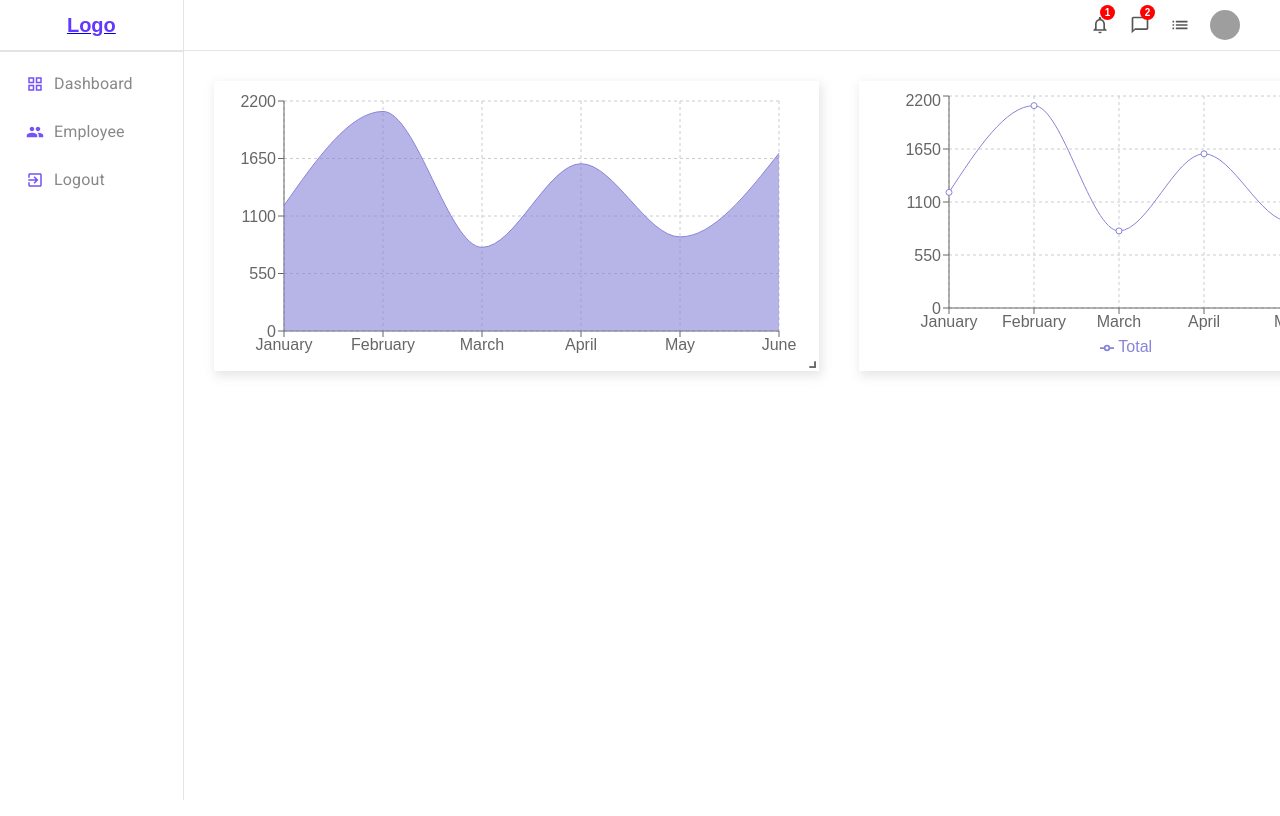
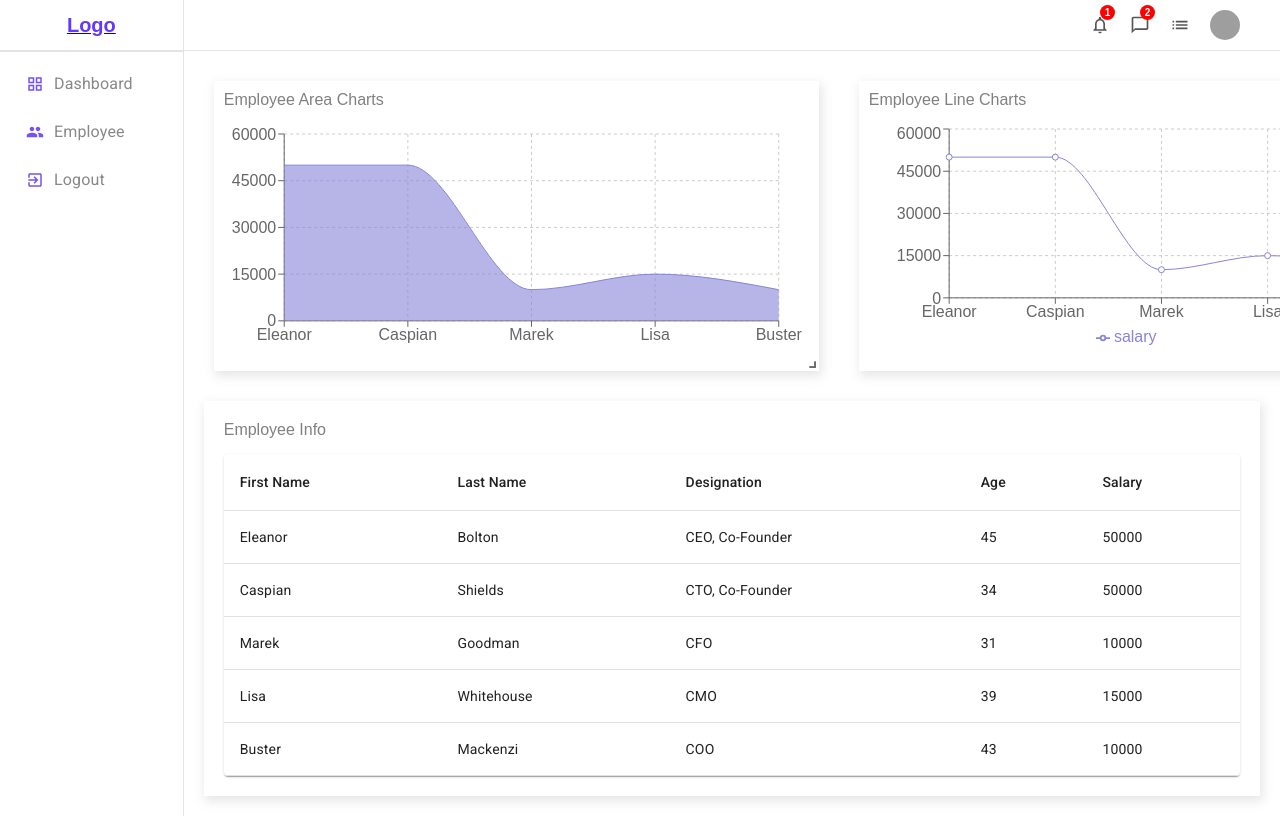
Before and after one commit to RoshaniBhadane/Admin-Panel, a React (Create React App) app: page /dashboard in a window 1280 px wide. Shown: the top 816 px of the page. Built offline with nearby package versions, Linux system fonts and the light colour scheme; sample sign-in values are in the browser's storage; grey boxes are pictures that could not be loaded.

Commit message:
final changes

```diff
--- a/src/components/charts/AreaChart.tsx
+++ b/src/components/charts/AreaChart.tsx
@@ -1,3 +1,4 @@
+import { Box } from "@mui/material";
 import {
     AreaChart,
     Area,
@@ -11,7 +12,7 @@ import {
 
 export const AreaChartComponent = ({ data }: any) => {
     return (
-        <ResponsiveContainer width="100%" height="100%">
+        <ResponsiveContainer width="100%" height="84%">
         <AreaChart
           width={500}
           height={400}
@@ -24,10 +25,10 @@ export const AreaChartComponent = ({ data }: any) => {
           }}
         >
           <CartesianGrid strokeDasharray="3 3" />
-          <XAxis dataKey="name" />
+          <XAxis dataKey="first_name" />
           <YAxis/>
           <Tooltip />
-          <Area type="monotone" dataKey="Total" stackId="1" stroke="#8884d8" fill="#8884d8" />
+          <Area type="monotone" dataKey="salary" stackId="1" stroke="#8884d8" fill="#8884d8" />
         </AreaChart>
       </ResponsiveContainer>
     );
--- a/src/components/charts/LineChart.tsx
+++ b/src/components/charts/LineChart.tsx
@@ -2,7 +2,7 @@ import { Line, LineChart, CartesianGrid, Legend, ResponsiveContainer, XAxis, YAx
 
 export const LineChartComp = ({ data }: any) => {
     return (
-        <ResponsiveContainer width="100%" >
+        <ResponsiveContainer width="100%" height="84%">
             <LineChart
                 width={500}
                 height={300}
@@ -15,10 +15,10 @@ export const LineChartComp = ({ data }: any) => {
                 }}
             >
                 <CartesianGrid strokeDasharray="3 3" />
-                <XAxis dataKey="name" />
+                <XAxis dataKey="first_name" />
                 <YAxis />
                 <Legend />
-                <Line type="monotone" dataKey="Total" stroke="#8884d8" activeDot={{ r: 8 }} />
+                <Line type="monotone" dataKey="salary" stroke="#8884d8" activeDot={{ r: 8 }} />
             </LineChart>
         </ResponsiveContainer>
     );
--- /dev/null
+++ b/src/components/table/Table.tsx
@@ -0,0 +1,40 @@
+import Table from "@mui/material/Table";
+import TableBody from "@mui/material/TableBody";
+import TableCell from "@mui/material/TableCell";
+import TableContainer from "@mui/material/TableContainer";
+import TableHead from "@mui/material/TableHead";
+import TableRow from "@mui/material/TableRow";
+import Paper from "@mui/material/Paper";
+
+const List = ({rows}:any) => {
+
+
+  return (
+    <TableContainer component={Paper} className="table">
+      <Table sx={{ minWidth: 650 }} aria-label="simple table">
+        <TableHead>
+          <TableRow>
+            <TableCell className="tableCell">First Name</TableCell>
+            <TableCell className="tableCell">Last Name</TableCell>
+            <TableCell className="tableCell">Designation</TableCell>
+            <TableCell className="tableCell">Age</TableCell>
+            <TableCell className="tableCell">Salary</TableCell>
+          </TableRow>
+        </TableHead>
+        <TableBody>
+          {rows.map((row:any) => (
+            <TableRow key={row.first_name}>
+              <TableCell className="tableCell">{row.first_name}</TableCell>
+              <TableCell className="tableCell">{row.last_name}</TableCell>
+              <TableCell className="tableCell">{row.designation}</TableCell>
+              <TableCell className="tableCell">{row.age}</TableCell>
+              <TableCell className="tableCell">{row.salary}</TableCell>
+            </TableRow>
+          ))}
+        </TableBody>
+      </Table>
+    </TableContainer>
+  );
+};
+
+export default List;
--- a/src/context/Authentication.tsx
+++ b/src/context/Authentication.tsx
@@ -11,7 +11,7 @@ export const Authentication = ({ children }: any) => {
     const [isLoggedIn, setLoggedIn] = useState(!!localStorage.getItem("user"))
 
     const login = (status: boolean)=> {
-        return setLoggedIn(status)
+         setLoggedIn(status)
     }
 
     return (
--- /dev/null
+++ b/src/pages/gridLayout/GridLayoutComponent.tsx
@@ -0,0 +1,43 @@
+import { Box } from "@mui/material";
+import { AreaChartComponent } from "../../components/charts/AreaChart";
+import { LineChartComp } from "../../components/charts/LineChart";
+import GridLayout from "react-grid-layout";
+
+
+export const GridLayoutComponent = ({data}:any) => {
+
+    const chart = {
+        flex: 4,
+        webkitBoxShadow: '2px 4px 10px 1px rgba(0, 0, 0, 0.47)',
+        boxShadow: '2px 4px 10px 1px rgba(201, 201, 201, 0.47)',
+        padding: '10px',
+        color: 'gray'
+    }
+    const title = {
+        fontWeight: '500',
+        color: 'gray',
+        marginBottom: '15px'
+      }
+    const layout = [
+        { i: "a", x: 0, y: 0, w: 6, h: 7 },
+        { i: "b", x: 6.5, y: 0, w: 5.5, h: 7, }];
+
+    return (
+        <GridLayout
+            className="layout"
+            layout={layout}
+            cols={12}
+            rowHeight={30}
+            width={1200}
+        >
+            <Box key={"a"} sx={chart}>
+            <Box sx={title}>Employee Area Charts</Box>
+                <AreaChartComponent data={data} />
+            </Box>
+            <Box key={"b"} sx={chart}>
+            <Box sx={title}>Employee Line Charts</Box>
+                <LineChartComp data={data} />
+            </Box>
+        </GridLayout>
+    );
+};
--- a/src/pages/home/AdminHome.tsx
+++ b/src/pages/home/AdminHome.tsx
@@ -1,9 +1,8 @@
 import { Box } from "@mui/material";
 import { Sidebar } from "../../components/sidebar/Sidebar";
 import { Navbar } from "../../components/navigation/Navbar";
-import { AreaChartComponent } from "../../components/charts/AreaChart";
-import { LineChartComp } from "../../components/charts/LineChart";
-import GridLayout from "react-grid-layout";
+import { GridLayoutComponent } from "../gridLayout/GridLayoutComponent";
+import List from "../../components/table/Table";
 
 
 export const AdminHome = () => {
@@ -13,30 +12,37 @@ export const AdminHome = () => {
   const middleSection = {
     flex: 6
   }
+  const tableSection = {
+    webkitBoxShadow: '2px 4px 10px 1px rgba(0, 0, 0, 0.47)',
+    boxShadow: '2px 4px 10px 1px rgba(201, 201, 201, 0.47)',
+    padding: '20px',
+    margin: '20px'
+  }
+  const title = {
+    fontWeight: '500',
+    color: 'gray',
+    marginBottom: '15px'
+  }
+
   const charts = {
     display: 'flex',
     padding: '20px',
     gap: '20px'
   }
-  const chart = {
-    flex: 4,
-    webkitBoxShadow: '2px 4px 10px 1px rgba(0, 0, 0, 0.47)',
-    boxShadow: '2px 4px 10px 1px rgba(201, 201, 201, 0.47)',
-    padding: '10px',
-    color: 'gray'
-  }
-  const data = [
-    { name: "January", Total: 1200 },
-    { name: "February", Total: 2100 },
-    { name: "March", Total: 800 },
-    { name: "April", Total: 1600 },
-    { name: "May", Total: 900 },
-    { name: "June", Total: 1700 },
+
+  let data = [
+
+    { first_name: "Eleanor", last_name: "Bolton", designation: "CEO, Co-Founder", salary: "50000", age: 45 },
+
+    { first_name: "Caspian", last_name: "Shields", designation: "CTO, Co-Founder", salary: "50000", age: 34 },
+
+    { first_name: "Marek", last_name: "Goodman", designation: "CFO", salary: "10000", age: 31 },
+
+    { first_name: "Lisa", last_name: "Whitehouse", designation: "CMO", salary: "15000", age: 39 },
+
+    { first_name: "Buster", last_name: "Mackenzi", designation: "COO", salary: "10000", age: 43 }
+
   ];
-
-  const layout = [
-      { i: "a", x: 0, y: 0, w: 6, h: 7 },
-      { i: "b", x: 7, y: 0, w: 5.5, h: 7, }];
 
   return (
     <Box sx={home}>
@@ -44,22 +50,13 @@ export const AdminHome = () => {
       <Box sx={middleSection}>
         <Navbar />
         <Box sx={charts}>
-          <GridLayout
-            className="layout"
-            layout={layout}
-            cols={12}
-            rowHeight={30}
-            width={1200}
-          >
-            <Box key={"a"} sx={chart}>
-              <AreaChartComponent data={data} />
-            </Box>
-            <Box key={"b"} sx={chart}>
-              <LineChartComp data={data} />
-            </Box>
-          </GridLayout>
+         <GridLayoutComponent data={data}/>
         </Box>
+        <Box sx={tableSection}>
+          <Box sx={title}>Employee Info</Box>
+          <List rows={data}/>
+      </Box>
       </Box>
     </Box>
   );
-};
+}
--- a/src/pages/login/Login.tsx
+++ b/src/pages/login/Login.tsx
@@ -17,7 +17,7 @@ export const Login = () => {
     })
     const navigate = useNavigate();
 
-    const { login } = useContext(AuthenticationContext);
+    const  {login}  = useContext(AuthenticationContext);
 
     const handleSubmit = (e: any) => {
         e.preventDefault()
@@ -26,9 +26,9 @@ export const Login = () => {
         } else {
             if (validateCredentials(userData.email, userData.password)) {
                 localStorage.setItem("user", JSON.stringify({ userData }));
-                let status = !!localStorage.getItem("user")
+                let status = !!localStorage.getItem("userData")
                 login(status)
-                navigate('dashboard')
+                navigate('/dashboard')
             }
             else { setErrors(state => ({ ...state, authErr: 'Authentication Failed' })) }
         }
```
